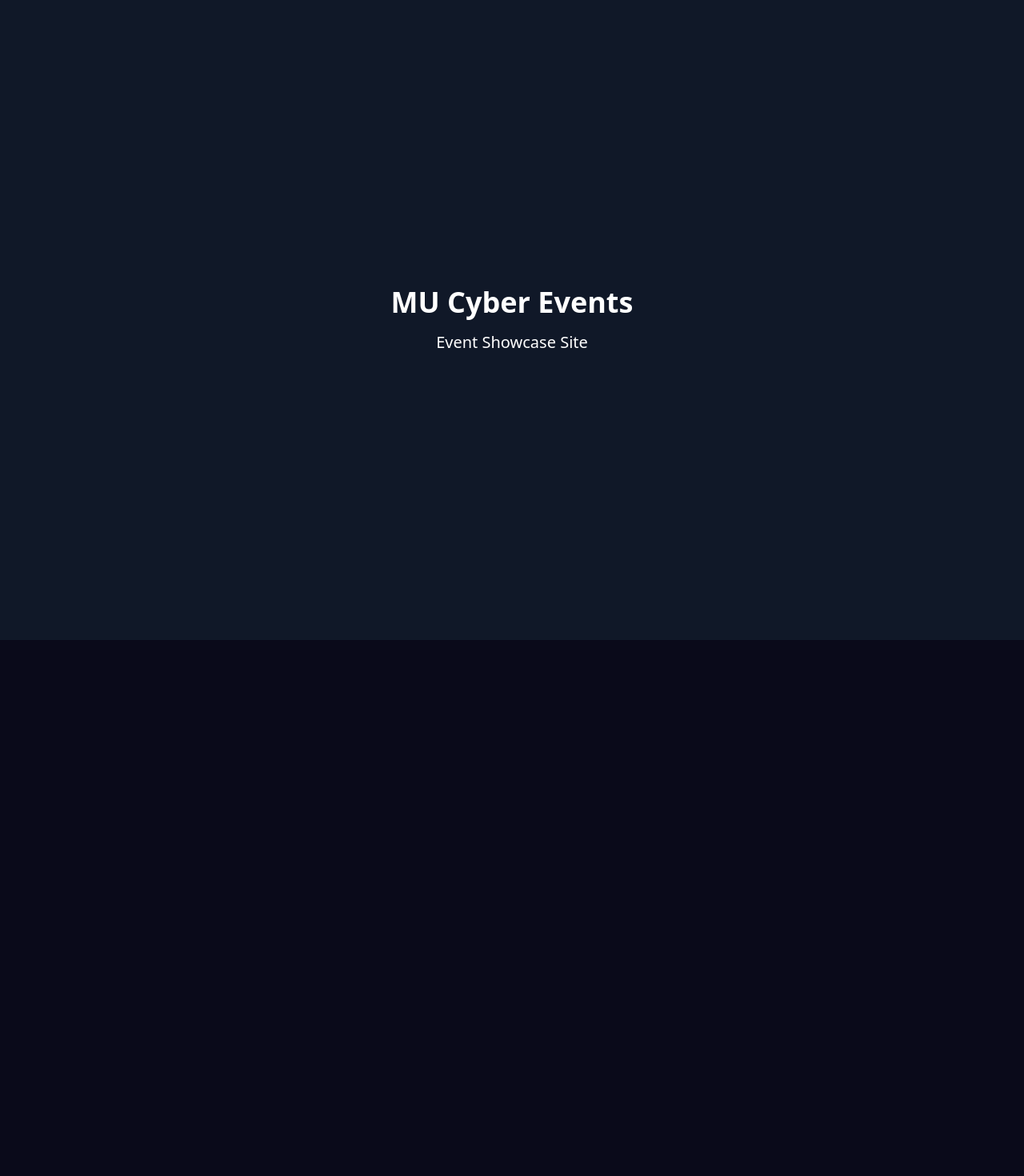
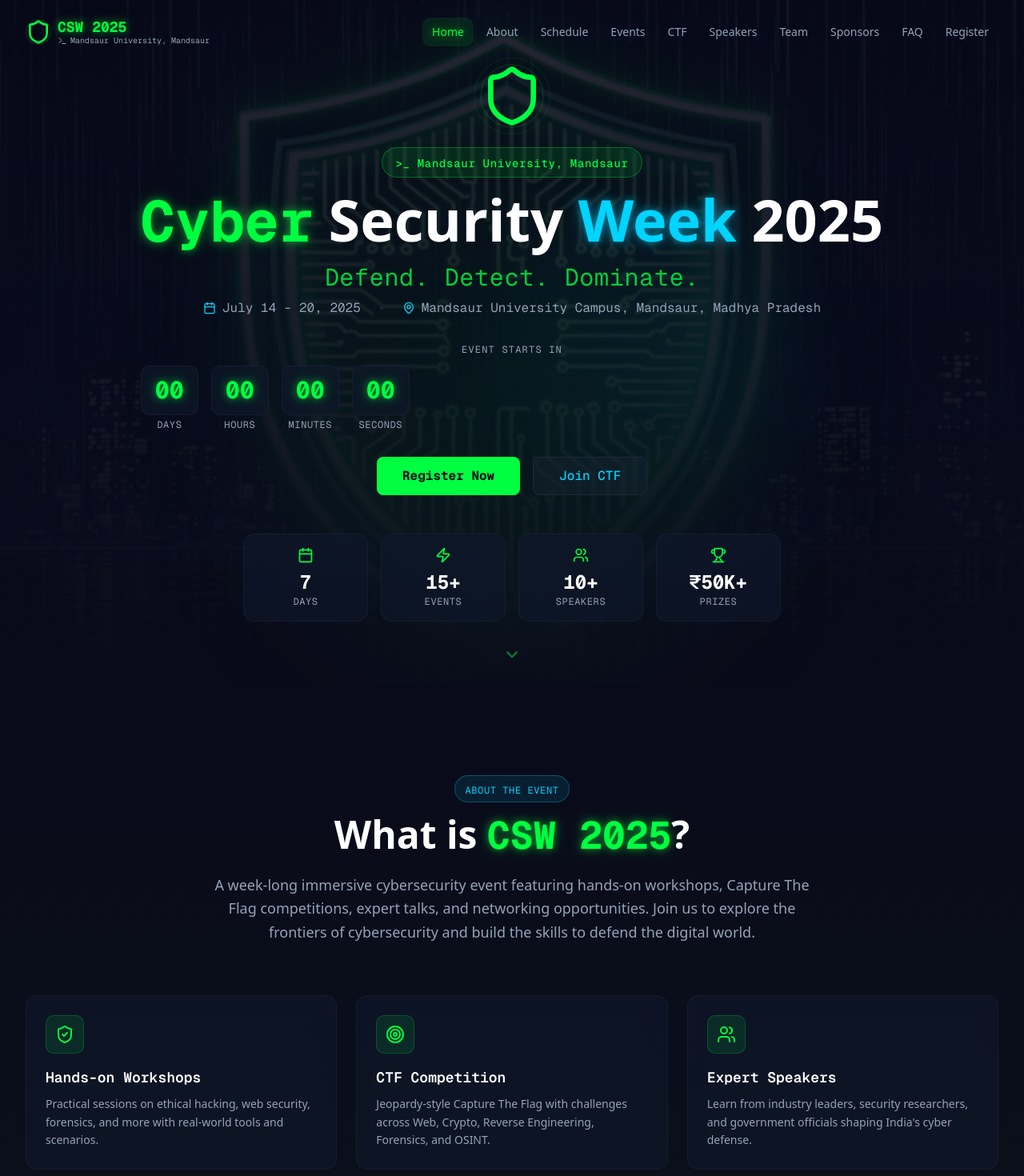
Before and after one commit to gurudattch/mucyberevents, a Next.js app: page / in a window 1280 px wide. Shown: the top 1470 px of the page at 80% size. Before the commit the page ends 800 px from the top, so only its background shows below. Built offline with nearby package versions, Linux system fonts and the light colour scheme.

Commit message:
Update page.tsx

```diff
--- a/src/app/page.tsx
+++ b/src/app/page.tsx
@@ -1,10 +1,44 @@
+"use client";
+
+import { MatrixRain } from "@/components/event/MatrixRain";
+import { Navbar } from "@/components/event/Navbar";
+import { HeroSection } from "@/components/event/HeroSection";
+import { AboutSection } from "@/components/event/AboutSection";
+import { TimelineSection } from "@/components/event/TimelineSection";
+import { EventsSection } from "@/components/event/EventsSection";
+import { CTFSection } from "@/components/event/CTFSection";
+import { GuestsSection } from "@/components/event/GuestsSection";
+import { TeamSection } from "@/components/event/TeamSection";
+import { SponsorsSection } from "@/components/event/SponsorsSection";
+// import { RegistrationSection } from "@/components/event/RegistrationSection";
+import { FAQSection } from "@/components/event/FAQSection";
+import { Footer } from "@/components/event/Footer";
+
 export default function Home() {
   return (
-    <div className="min-h-screen bg-gray-900 text-white flex items-center justify-center">
-      <div className="text-center">
-        <h1 className="text-4xl font-bold mb-4">MU Cyber Events</h1>
-        <p className="text-xl">Event Showcase Site</p>
-      </div>
+    <div className="min-h-screen flex flex-col bg-[#0a0a1a]">
+      {/* Matrix Rain Background */}
+      <MatrixRain />
+
+      {/* Navigation */}
+      <Navbar />
+
+      {/* Main Content */}
+      <main className="flex-1 relative z-10">
+        <HeroSection />
+        <AboutSection />
+        <TimelineSection />
+        <EventsSection />
+        <CTFSection />
+        <GuestsSection />
+        <TeamSection />
+        <SponsorsSection />
+        {/* <RegistrationSection />  */}
+        <FAQSection />
+      </main>
+
+      {/* Footer */}
+      <Footer />
     </div>
   );
 }
```
